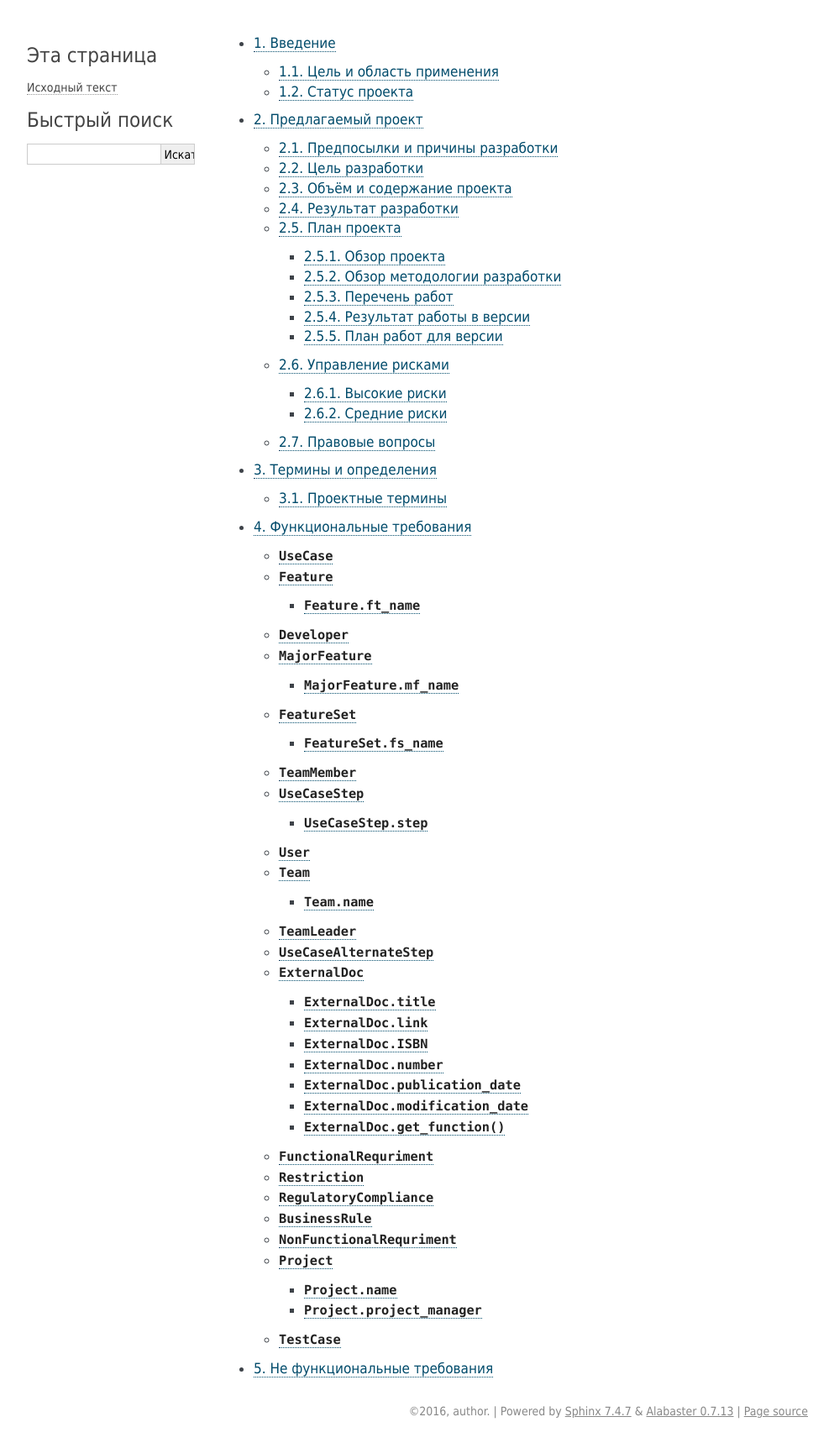
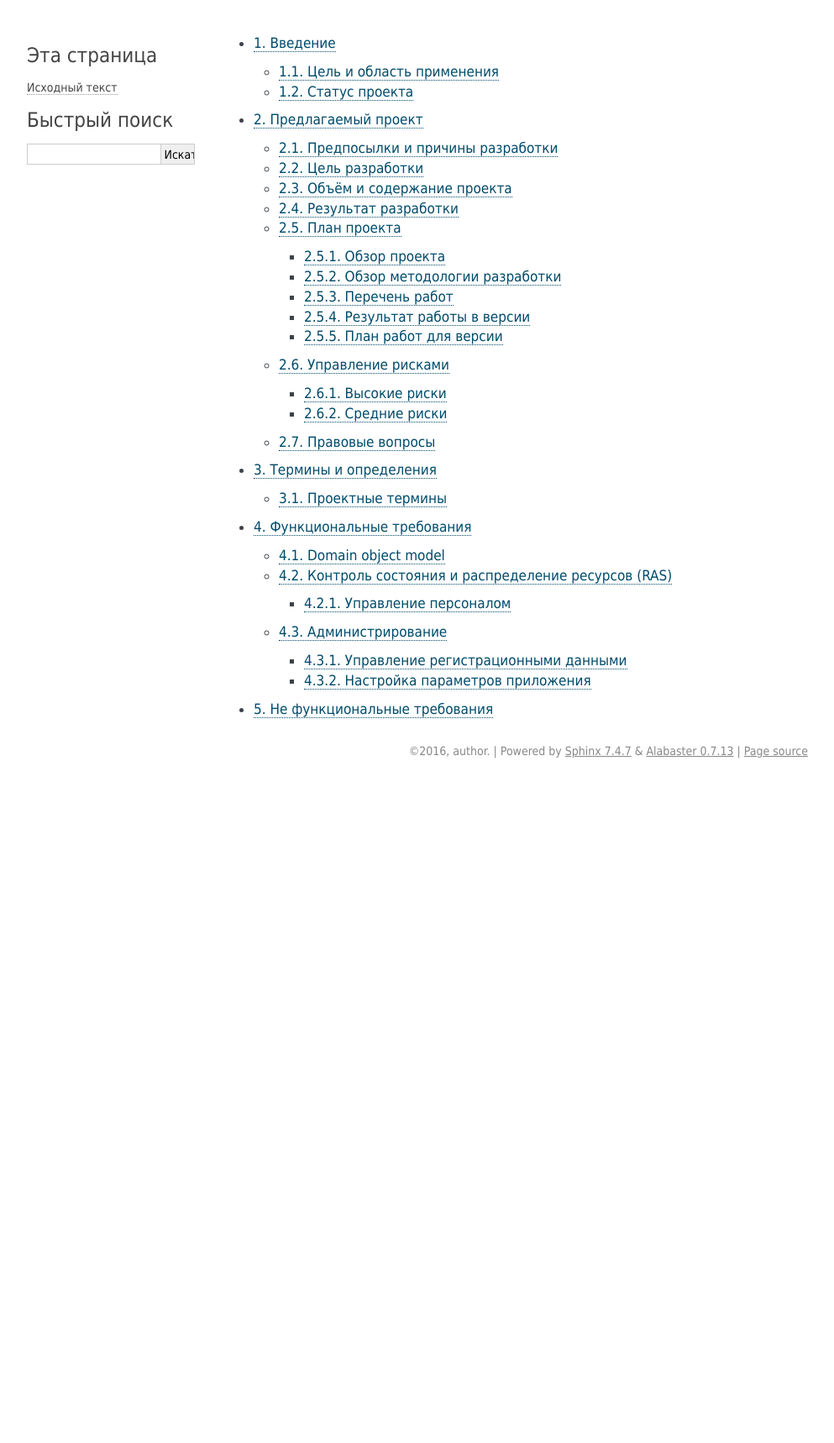
Before and after one commit to komara1964/planningandsheduling, a Sphinx documentation site: the page built from source/index.rst, in a window 1280 px wide. Shown: the whole page at 84% size, without its empty margins (148-1141 px from the left). Built offline with Sphinx 7.4.7, drawn with Linux system fonts in a browser that asks for light colours; after the commit the page ends 932 px from its top, so only the background shows below that.

Commit message:
commit11_1

```diff
--- a/source/SRS.txt
+++ b/source/SRS.txt
@@ -1,78 +1,26 @@
 Функциональные требования
 *************************
-.. image:: img/domain_object_model.jpg
-   :align: left
-   :target: img/domain_object_model.jpg
 
-.. py:class:: UseCase
+Domain object model
+===================
 
-.. py:class:: Feature
+В разделе приведена объектная модель приложения.
+Даны описания основных классов.
 
-   .. py:attribute:: ft_name
+Контроль состояния и распределение ресурсов (RAS)
+=================================================
 
-.. py:class:: Developer
+Управление персоналом
+---------------------
 
-.. py:class:: MajorFeature
+#. Просмотреть список сотрудников (Emloye)
+#. Редактировать
 
-   .. py:attribute:: mf_name
+Администрирование
+=================
 
-.. py:class:: FeatureSet
+Управление регистрационными данными
+-----------------------------------
 
-   .. py:attribute:: fs_name
-
-.. py:class:: TeamMember
-
-.. py:class:: UseCaseStep
-
-   .. py:attribute:: step
-
-.. py:class:: User
-
-.. py:class:: Team
-
-   .. py:attribute:: name
-
-.. py:class:: TeamLeader
-
-.. py:class:: UseCaseAlternateStep
-
-.. py:class:: ExternalDoc
-
-   Описывает документы применяемые в разработке проекта
-
-   .. py:attribute:: title
-
-      заголовок документа
-
-   .. py:attribute:: link
-
-   .. py:attribute:: ISBN
-
-   .. py:attribute:: number
-
-   .. py:attribute:: publication_date
-
-   .. py:attribute:: modification_date
-
-   .. py:method:: get_function() -> str
-
-      :return: the message id
-      :rtype: str
-
-.. py:class:: FunctionalRequriment
-
-.. py:class:: Restriction
-
-.. py:class:: RegulatoryCompliance
-
-.. py:class:: BusinessRule
-
-.. py:class:: NonFunctionalRequriment
-
-.. py:class:: Project
-
-   .. py:attribute:: name
-
-   .. py:attribute:: project_manager
-
-.. py:class:: TestCase
+Настройка параметров приложения
+-------------------------------
```
Also changed, not shown: 1 other file.
